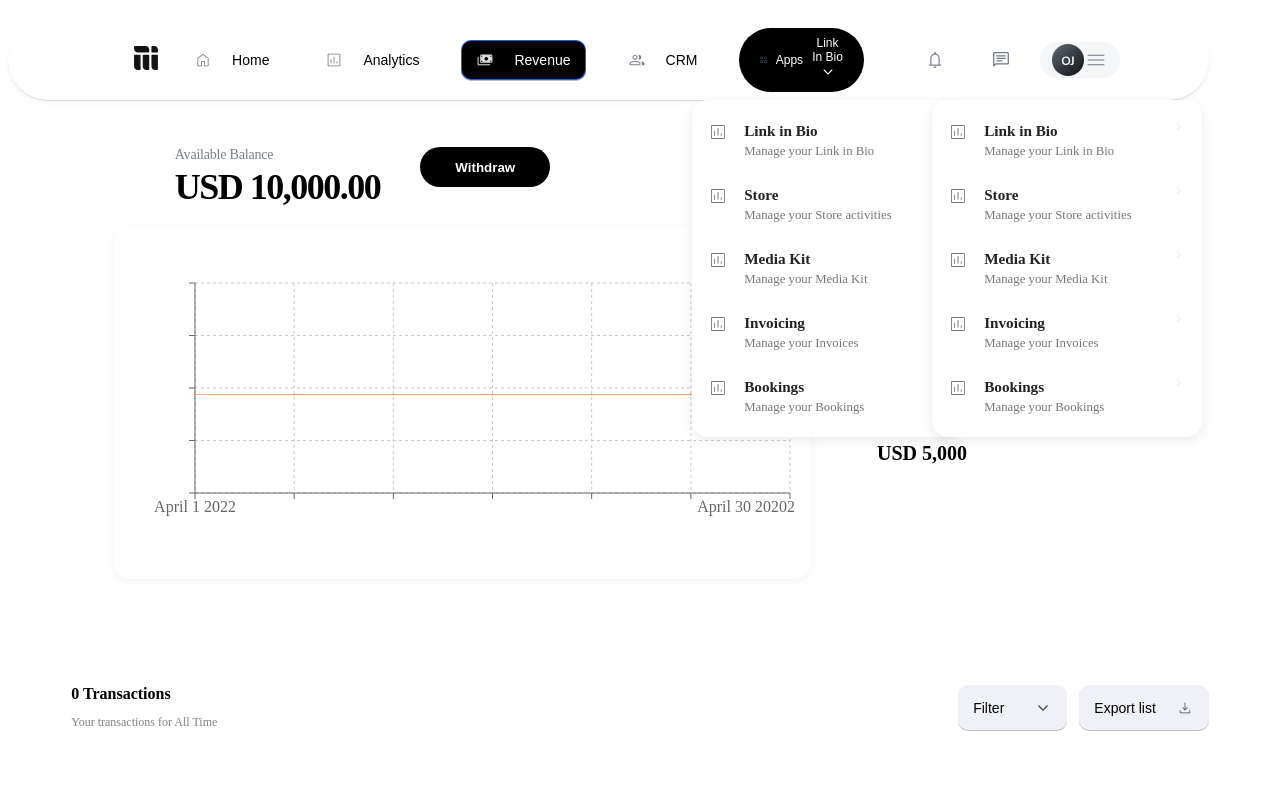
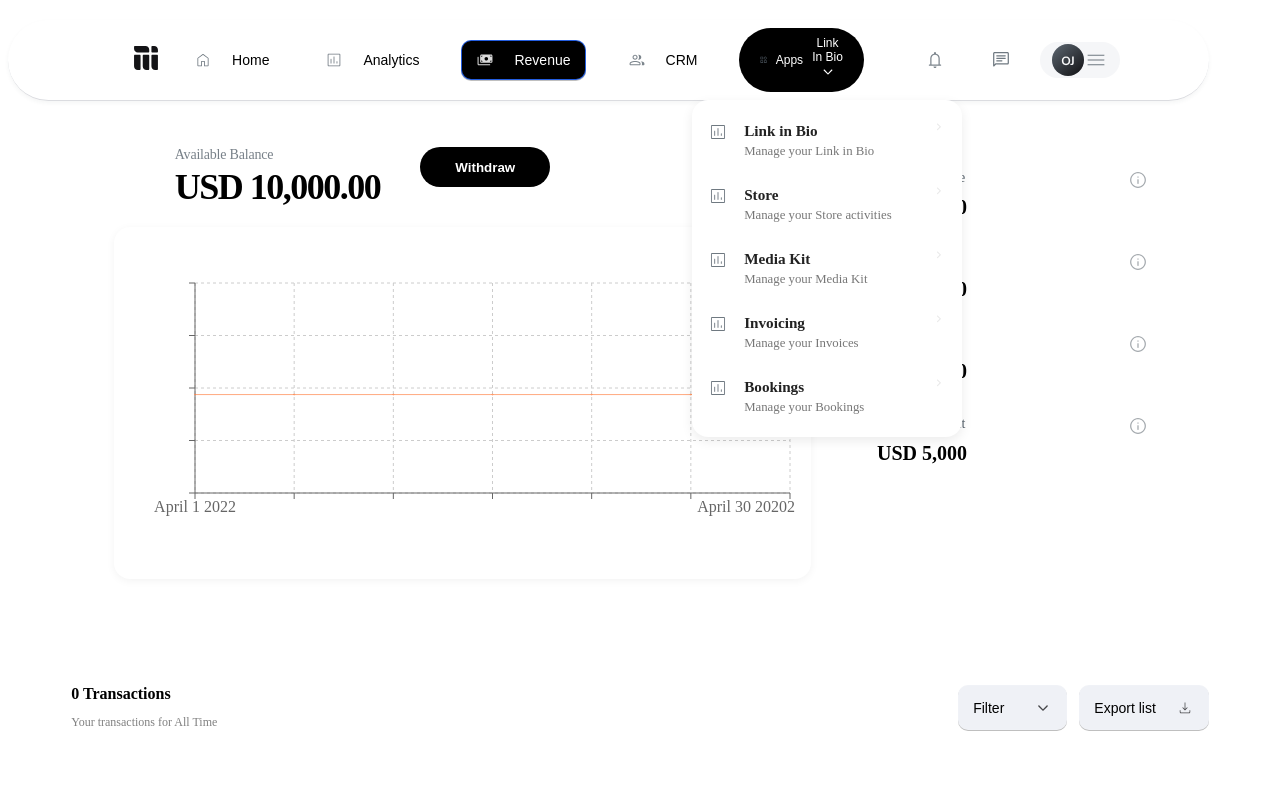
Before and after one commit to saladinjake/demo-task, a React (Vite) app: page / in a window 1280 px wide. Both pictures are taken after a click on the button "Apps". Shown: the top 800 px of the page. Built offline with nearby package versions, Linux system fonts and the light colour scheme.

Commit message:
chore: menu dropdown animation completed

```diff
--- a/src/components/Core/Menu/Menu.style.ts
+++ b/src/components/Core/Menu/Menu.style.ts
@@ -20,19 +20,23 @@ export const Menu = styled(motion.div)`
   overflow: hidden;
 `;
 
-export const MenuItem = styled.div`
+export const MenuItem = styled.div<{ withHoverEffect?: boolean }>`
   display: flex;
   align-items: flex-start;
   padding: 0.85rem 1rem;
   gap: 0.75rem;
   cursor: pointer;
   transition: background 0.25s;
-  &:hover {
-    background: #fafafa;
+  ${({ withHoverEffect }) =>
+    withHoverEffect &&
+    css`
+      &:hover {
+        background: #fafafa;
 
-    box-shadow: 0px 5px 5px 0px rgba(0, 0, 0, 0.05);
-    border: 1px solid #fff;
-  }
+        box-shadow: 0px 5px 5px 0px rgba(0, 0, 0, 0.05);
+        border: 1px solid #fff;
+      }
+    `}
 
   .icon {
     width: 24px;
--- a/src/components/Core/Menu/Menu.tsx
+++ b/src/components/Core/Menu/Menu.tsx
@@ -17,6 +17,7 @@ export const MenuList: React.FC<MenuItemProps> = ({
   subItems = [],
   isOpen,
   setIsOpen,
+  withHoverEffect = true,
 }) => {
   return (
     <Container>
@@ -29,7 +30,11 @@ export const MenuList: React.FC<MenuItemProps> = ({
             transition={{ duration: 0.25 }}
           >
             {subItems.map((item, i) => (
-              <MenuItem key={i} onClick={(prev) => setIsOpen(!prev)}>
+              <MenuItem
+                key={i}
+                onClick={(prev) => setIsOpen(!prev)}
+                withHoverEffect={withHoverEffect}
+              >
                 {item.icon && <span className="icon">{item.icon}</span>}
 
                 <Flex justifyContent="between" width="100%" gap="22px">
--- a/src/modules/Dashboard/components/Navigation.tsx
+++ b/src/modules/Dashboard/components/Navigation.tsx
@@ -88,37 +88,37 @@ const appsMenu = [
 const profileMenu = [
   {
     title: "Settings",
-    description: "Manage your Link in Bio",
+    description: "",
     icon: <Analytics />,
   },
   {
     title: "Purchase History",
-    description: "Manage your Store activities",
+    description: "",
     icon: <Analytics />,
   },
   {
     title: "Refer and Earn",
-    description: "Manage your Media Kit",
+    description: "",
     icon: <Analytics />,
   },
   {
     title: "Integrations",
-    description: "Manage your Invoices",
+    description: "",
     icon: <Analytics />,
   },
   {
     title: "Report Bugs",
-    description: "Manage your Bookings",
+    description: "",
     icon: <Analytics />,
   },
   {
     title: "Switch Account",
-    description: "Manage your Bookings",
+    description: "",
     icon: <Analytics />,
   },
   {
     title: "Sign out",
-    description: "Manage your Bookings",
+    description: "",
     icon: <Analytics />,
   },
 ];
@@ -175,7 +175,7 @@ const AppLogo = () => {
 export const Navbar: React.FC = () => {
   const [open, setOpen] = useState(false);
   const [isOpenDropDown, setIsOpenDropDown] = useState(false);
-
+  const [isOpenProfileMenu, setIsOpenProfileMenu] = useState(false);
   //now i add mobile screen resolver helper
   const currentScreen = useCurrentScreenQuery();
 
@@ -326,7 +326,14 @@ export const Navbar: React.FC = () => {
               <Message />
             </button>
 
-            <button className="icon-btn last-menu" title="Account">
+            <button
+              className="icon-btn last-menu"
+              title="Account"
+              onClick={(e) => {
+                e.preventDefault();
+                setIsOpenProfileMenu(true);
+              }}
+            >
               <CircleAvatar />
               <svg
                 width="24"
@@ -354,10 +361,11 @@ export const Navbar: React.FC = () => {
               </svg>
             </button>
             <MenuList
-              label="Apps"
-              subItems={appsMenu}
-              isOpen={isOpenDropDown}
-              setIsOpen={setIsOpenDropDown}
+              label="Profile"
+              subItems={profileMenu}
+              isOpen={isOpenProfileMenu}
+              setIsOpen={setIsOpenProfileMenu}
+              withHoverEffect={false}
             />
           </Right>
         </NavWrap>
```
